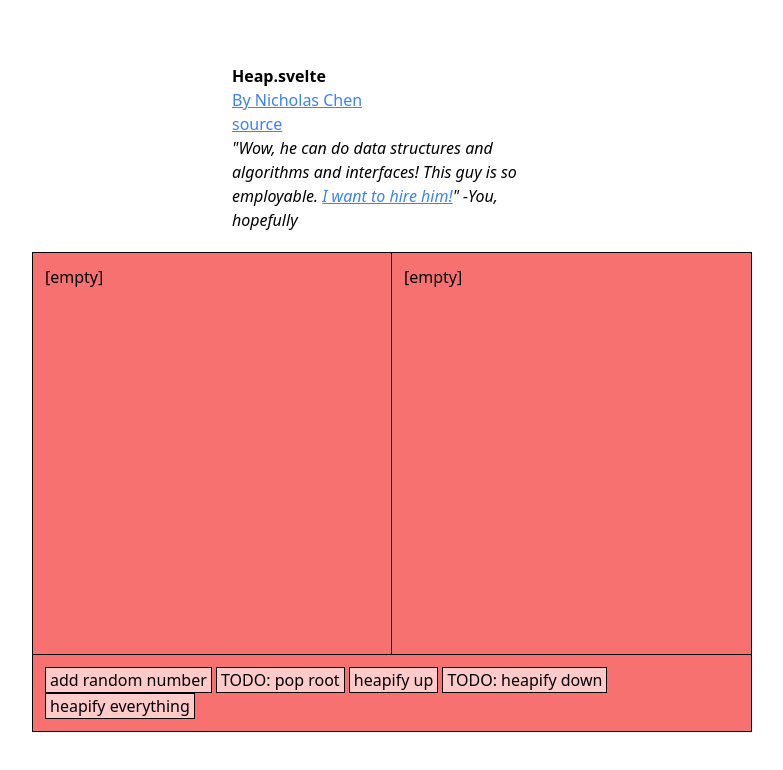
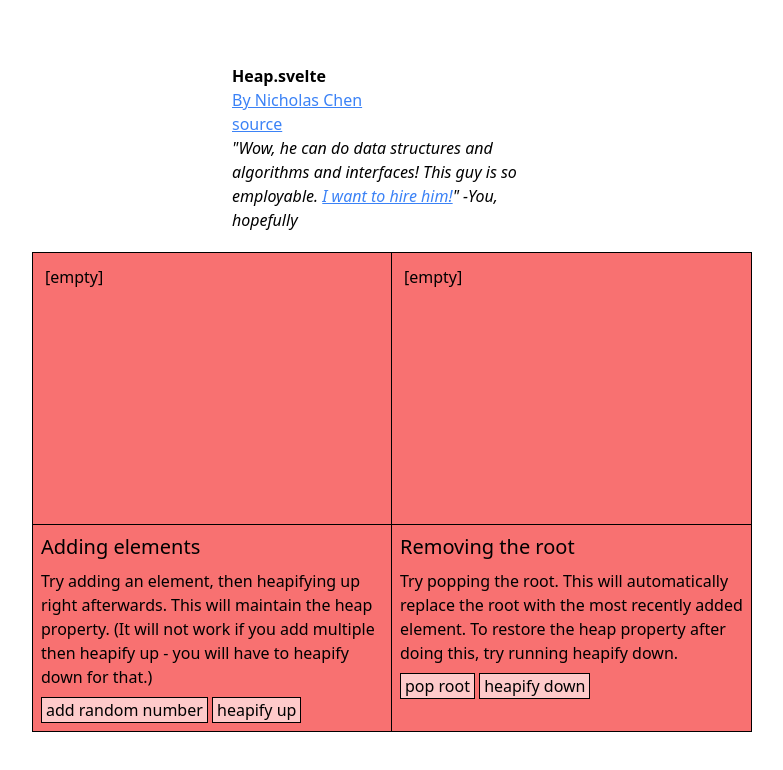
Before and after one commit to nichwch/heap, a SvelteKit app: page / in a window 1280 px wide. Shown: the top 770 px of the page, without its empty margins (248-1031 px from the left). Built offline with nearby package versions, Linux system fonts and the light colour scheme.

Commit message:
beautify things

```diff
--- a/src/routes/+page.svelte
+++ b/src/routes/+page.svelte
@@ -1,5 +1,5 @@
 <script lang="ts">
-	import { heapify, heapifyUp } from '../lib';
+	import { heapify, heapifyDown, heapifyUp } from '../lib';
 	import ArrayVis from './ArrayVis.svelte';
 	import TreeVis from './TreeVis.svelte';
 
@@ -30,11 +30,17 @@
 			<TreeVis bind:hovered {arr} />
 		</div>
 	</div>
-	<div class="p-3">
+	<div class=" flex">
+		<div class="border-r border-r-black flex-grow basis-1/2 p-2">
+			<h1 class="text-xl mb-2">Adding elements</h1>
+			<p class="mb-2">
+				Try adding an element, then heapifying up right afterwards. This will maintain the heap
+				property. (It will not work if you add multiple then heapify up - you will have to heapify
+				down for that.)
+			</p>
 			<button class="button bg-red-200 hover:bg-red-300" on:click={addRandom}
 				>add random number</button
 			>
-		<button class=" button bg-red-200 hover:bg-red-300">TODO: pop root</button>
 			<button
 				class=" button bg-red-200 hover:bg-red-300"
 				on:click={() => {
@@ -43,13 +49,28 @@
 					arr = arr;
 				}}>heapify up</button
 			>
-		<button class=" button bg-red-200 hover:bg-red-300">TODO: heapify down</button>
+		</div>
+		<div class="basis-1/2 flex-grow p-2">
+			<h1 class="text-xl mb-2">Removing the root</h1>
+			<p class="mb-2">
+				Try popping the root. This will automatically replace the root with the most recently added
+				element. To restore the heap property after doing this, try running heapify down.
+			</p>
+			<button
+				class=" button bg-red-200 hover:bg-red-300"
+				on:click={() => {
+					arr[0] = arr[arr.length - 1];
+					arr.pop();
+				}}>pop root</button
+			>
+
 			<button
 				class=" button bg-red-200 hover:bg-red-300"
 				on:click={() => {
 					heapify(arr);
 					arr = arr;
-			}}>heapify everything</button
+				}}>heapify down</button
 			>
 		</div>
 	</div>
+</div>
--- a/src/routes/ArrayVis.svelte
+++ b/src/routes/ArrayVis.svelte
@@ -44,6 +44,9 @@
 	{#if parentOfHovered !== null}
 		<div class="text-yellow-200">Yellow = parent node</div>
 	{/if}
+	{#if arr.length > 0 && parentOfHovered === null && leftChild === null && rightChild === null}
+		<div class="">Try mousing over an element!</div>
+	{/if}
 {:else}
 	<div>[empty]</div>
 {/if}
```
Lines whose indentation alone changed are shown as unchanged.
